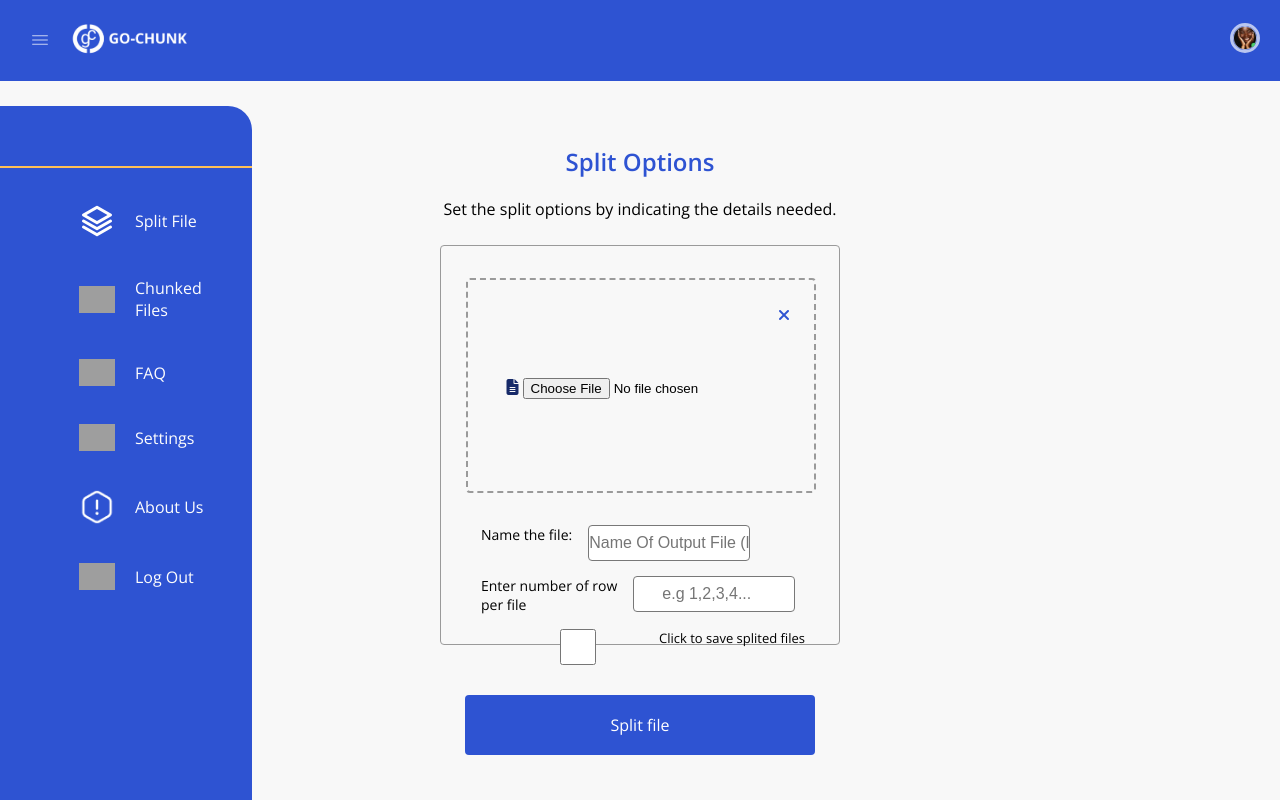
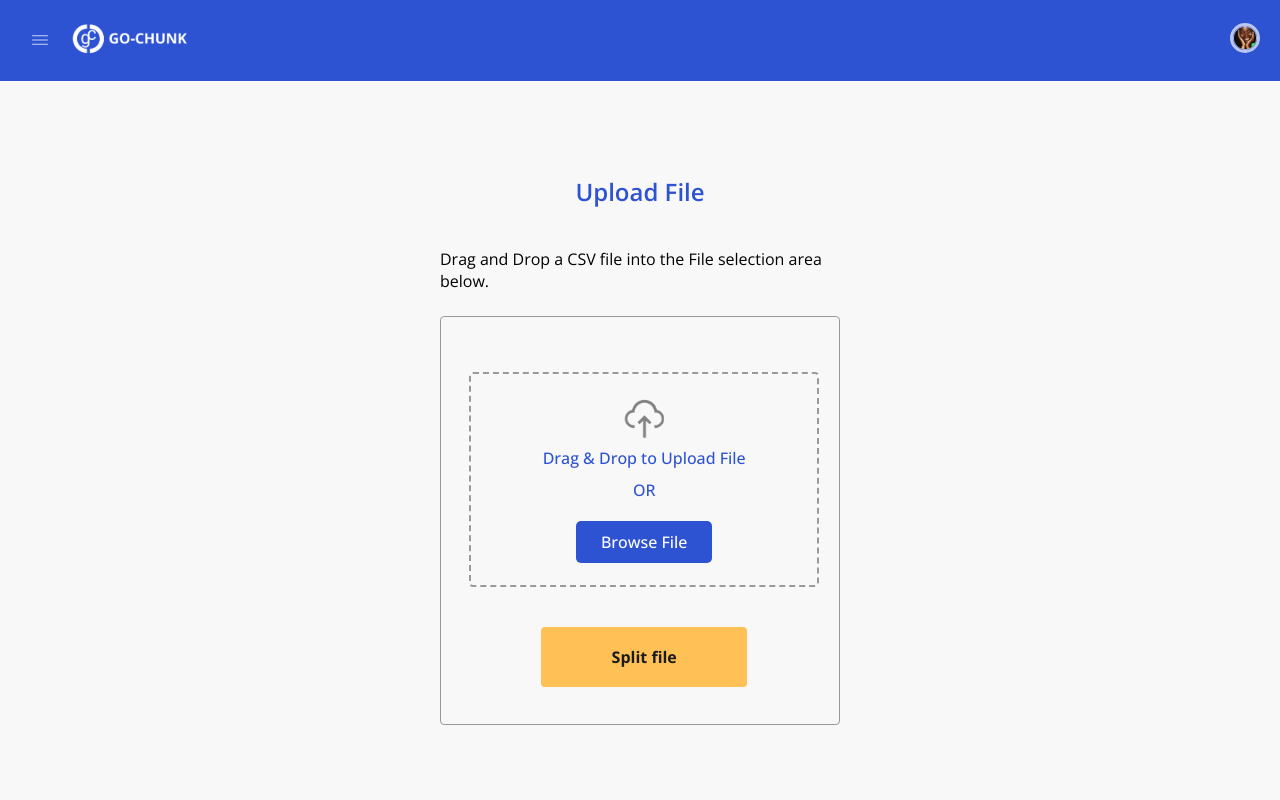
Before and after one commit to zuri-training/Chunk_file_team_48, a Django app: page /dashboard/ in a window 1280 px wide. Run offline with Django 4.2, Linux system fonts and the light colour scheme; a user stored in the database is signed in; some libraries are stand-ins or nearby versions; grey boxes are pictures that could not be loaded.

Commit message:
adjusting the dashboard test 24

```diff
--- a/base/templates/base/chunk_file.html
+++ b/base/templates/base/chunk_file.html
@@ -1,44 +1,93 @@
 {% extends "dashboard_main.html" %}
 {% load static %}
-<!-- ------Beginning of dashboard main content-------------- -->
 
 {% block content %}
 <div>
-    <form method="POST" class="signup--form" enctype="multipart/form-data">
-        {% csrf_token %}
-        <div class="dashboard--component-container">
-            <h1 class="dasboard-split-option">Split Options</h1>
-            <p class="dasboard-upload-file-description">Set the
-                split options by indicating the details needed.</p>
-            <div class="dashboard--component--container">
-                <label for="drop-zone__input">
-                    <div class="dasboard-upload-outline">
+        <!-- ------Beginning of Dashboard Upload file------ -->
+        <div class="visible" id="upload-option">
+            <div class="dashboard--component">
+                <div class="dashboard--component-housing">
+                    <div class="header-text">
+                        <h1>Upload File</h1>
+                        <p>Drag and Drop a CSV
+                            file into the File selection
+                            area
+                            below.
+                        </p>
+                    </div>
+                    <div class="dashboard--component--container">
 
-                        <div class="xmark"><i class="fa-solid fa-xmark"></i></div>
-                        <br>
-                        <i class="fa-solid fa-file-lines"></i>
-                        <!-- <p class="dashboard-upload-outline-text">Data_team48_zuri.csv</p> -->
-                        <input type="file" name="doc" id="drop-zone__input">
+                        <div class="drag-area" id="drag-area">
+                            <div class="icon"><img src="{%static 'images/carbon_cloud-upload.png'%}" alt=""
+                                    class="fas fa-cloud-upload-alt">
+                            </div>
+                            <div id="upload-area-text">
+                                <header>Drag & Drop to Upload File</header>
+                                <span>OR</span>
+                            </div>
+                            <button>Browse File</button>
+                            <input type="file" hidden>
+                        </div>
+                        <button type="click" id="next-page-btn" class="dashboard-btn">Split file</button>
                     </div>
-                </label>
-                <div class="split-number-input">
-                    <label>Name the file:</label>
-                    <input type="text" name="file_name"
-                        placeholder="Name Of Output File (leave blank to use default name)" />
+
                 </div>
 
-                <div class="split-number-input"> <label>Enter number of row<br>per file</label>
-                    <input required type="number" name="chunk_no" placeholder="e.g 1,2,3,4...">
-                </div>
-                <div class="split-number-input">
-                    <input type="checkbox" name="saved">
-                    <p>Click to save splited files</p>
-                </div>
+            </div>
+
+        </div>
 
 
+        <!-- ------End of Dashboard Upload file------ -->
+
+        <!-- -------Beginning of Dashboard Split Option-------    -->
+        <div class="non-visible" id="split-option">
+            <div class="dashboard--component ">
+                <div class="dashboard--component-housing">
+                    <div class="header-text">
+                        <h1>Split Option</h1>
+                        <p>Set the split options by indicating the details needed.
+                        </p>
+                    </div>
+
+                    <form method="POST" enctype="multipart/form-data">
+                        {% csrf_token %}
+                        <div class="dashboard--component--container-2">
+                            <div class="drag-area-2">
+                                <div class="icon">
+                                    <i class="fa-solid fa-xmark"></i>
+                                </div>
+                                <div class="drop-area-info">
+                                    <i class="fa-solid fa-file-lines"></i>
+                                    <header></header>
+                                    <span></span>
+                                </div>
+
+                                <input type="file" name="doc" hidden id="split-option-input">
+                            </div>
+
+                            <div class="split-number-input"> <label for="">Enter size per
+                                    file<p>(minimum of 2096mb)</p> </label>
+                                <input type="text" name="file_name" placeholder="Name Of Output File (leave blank to use default name)" />
+                            </div>
+                            <div class="split-number-input"> <label for="">Enter number of
+                                    rows per file</label>
+                                <input required type="number" name="chunk_no" placeholder="e.g 1,2,3,4...">
+                            </div>
+                            <div class="split-number-input">
+                                <input type="checkbox" name="saved">
+                                <p>Click to save splited files</p>
+                            </div>
+                        </div>
+                        <button type="submit" class="dashboard-btn">Split file</button>
+                    </form>
+
+                </div>
             </div>
-            <button type="submit" class="dashboard-btn">Split file</button> <br>
         </div>
-    </form>
+
+
+        <!-- -------End of Dashboard Split Option-------    -->
+
 </div>
 {% endblock content %}
--- a/base/templates/dashboard_main.html
+++ b/base/templates/dashboard_main.html
@@ -12,7 +12,7 @@
     <link rel="stylesheet" type="text/css" media="screen" href="{% static 'styles/globalstyle.css' %}">
 
     <link rel="stylesheet" href="{% static 'styles/dashboard.css' %}" />
-    <link rel="stylesheet" href="{% static 'styles/dashboard-split-option.css' %}" />
+    <link rel="stylesheet" href="{% static 'styles/dashboard-split.css' %}" />
     <link rel="stylesheet" href="{% static 'styles/dashboard-saved-files.css' %}">
     <script src="https://kit.fontawesome.com/0fb08dbc74.js" crossorigin="anonymous"></script>
 </head>
@@ -23,7 +23,7 @@
         {% include 'dashboard_nav.html' %}
 
         {% if messages %}
-        <ul class="messages">
+        <ul class="messages absolute">
             {% for message in messages %}
             <div class="container-fluid p-0">
                 <div class="alert show {{ message.tags }} alert-dismissible" role="alert">
@@ -64,12 +64,20 @@
 <style>
     .alert {
         color: white;
+        min-width: 300px;
         max-width: 400px;
         margin: auto;
         padding: 1rem 1rem;
         border-radius: .84rem;
         margin-top: .8rem;
     }
+
+    .absolute{
+    position: absolute;
+    left: 50%;
+    transform: translate(-50%, 50%);
+    z-index: 999;
+  }
 
     .alert-danger {
         background-color: rgb(230, 105, 105);
--- a/base/views.py
+++ b/base/views.py
@@ -1,3 +1,4 @@
+from datetime import datetime
 from pickle import FALSE
 from django.utils.datastructures import MultiValueDictKeyError
 from django.shortcuts import render, redirect
@@ -18,12 +19,12 @@ from .models import ChunkedFile
 dir_path = os.path.dirname(os.path.realpath('go_chunk'))
 folder_path = os.path.join(dir_path,'media')
 temp_folder_path = os.path.join(dir_path,'temp')
-# date = datetime.now().strftime("%Y_%m_%d,%I-%M-%S,%p")
+date = datetime.now().strftime("%M-%S")
 print(folder_path)
 def storingFile(saved, user, ouput_name, file, chunk_size,batch_no):
                 if saved == 'on':
-                    db_file_path = f'media/{user}-{ouput_name}.zip'
-                    zip_file_path = f'media/{user}-{ouput_name}.zip'
+                    db_file_path = f'media/{user}-{ouput_name}-{date}.zip'
+                    zip_file_path = f'media/{user}-{ouput_name}-{date}.zip'
                     for chunk in pd.read_csv(file, chunksize=chunk_size, encoding='Windows-1252'):
                         with ZipFile(zip_file_path, 'a') as zip_file:
                             file_name = f"{ouput_name}-" + str(batch_no) + ".csv"
@@ -34,8 +35,8 @@ def storingFile(saved, user, ouput_name, file, chunk_size,batch_no):
                     csv_obj.save()
 
                 if saved == False:
-                    temp_zip_file_path = f'temp/{user}-{ouput_name}.zip'
-                    temp_db_file_path = f'temp/{user}-{ouput_name}.zip'
+                    temp_zip_file_path = f'temp/{user}-{ouput_name}-{date}.zip'
+                    temp_db_file_path = f'temp/{user}-{ouput_name}-{date}.zip'
                     for chunk in pd.read_csv(file, chunksize=chunk_size, encoding='Windows-1252'):
                         with ZipFile(temp_zip_file_path, 'a') as zip_file:
                             file_name = f"{ouput_name}-" + str(batch_no) + ".csv"
@@ -141,6 +142,9 @@ def chunk_file(request):
         file = request.FILES.get('doc')
         ouput_name = request.POST['file_name']
         chunk_size = request.POST['chunk_no']
+        print(file)
+        print(ouput_name)
+        print(chunk_size)
         user = request.user
         if chunk_size == '' or file == None:
             messages.error(request, 'fields cannot be blank!')
--- a/static/js/dashboard.js
+++ b/static/js/dashboard.js
@@ -1,17 +1,119 @@
-const toggleBtn = document.querySelector('.dashboard--nav--toggle--icon');
-const linkDescription = document.querySelectorAll('.dashboard--sidebar--links--desc')
-const linksBar = document.querySelector('.dashboard--sidebar--links');
-const sidebar = document.querySelector('.dashboard--sidebar')
+const toggleBtn = document.querySelector(".dashboard--nav--toggle--icon");
+const linkDescription = document.querySelectorAll(
+  ".dashboard--sidebar--links--desc"
+);
+const linksBar = document.querySelector(".dashboard--sidebar--links");
+const sidebar = document.querySelector(".dashboard--sidebar");
 
+if (window.innerWidth < 1439) {
+  sidebar.classList.add("hide");
+}
 
-toggleBtn.addEventListener('click', function(){
-    for (let i = 0; i < linkDescription.length; i++) {
-        linkDescription[i].classList.toggle('show');
-        linkDescription[i].classList.toggle('hide');
-    }
-    linksBar.classList.toggle('.collapse');
+toggleBtn.addEventListener("click", function () {
+  for (let i = 0; i < linkDescription.length; i++) {
+    linkDescription[i].classList.toggle("show");
+    linkDescription[i].classList.toggle("hide");
+  }
+  linksBar.classList.toggle(".collapse");
+  sidebar.classList.toggle("hide");
+});
 
-    if (window.innerWidth < 1439) {
-        sidebar.classList.toggle('hide')
-    }
-})
+const dashboardLinks = document.querySelectorAll(".dashboard--sidebar--links");
+dashboardLinks.forEach(function (link) {
+  if (link.href == window.location.href) {
+    link.style.backgroundColor = "#ffc056";
+    link.children[1].style.color = "#0B0B0B";
+  }
+});
+
+//Drag and Drop component
+
+//selecting all required elements
+const dropArea = document.querySelector("#drag-area"),
+  dropArea2 = document.querySelector(".drop-area-info"),
+  dragText = dropArea.querySelector("header"),
+  button = dropArea.querySelector("button"),
+  buttonNextPage = document.querySelector("#next-page-btn"),
+  input = dropArea.querySelector("input"),
+  uploadComponent = document.querySelector("#upload-option"),
+  splitComponent = document.querySelector("#split-option"),
+  uploadText = document.querySelector("#upload-area-text"),
+  splitInput = document.querySelector("#split-option-input"),
+  cancel = document.querySelector(".fa-xmark");
+
+let file; //this is a global variable and we'll use it inside multiple functions
+button.onclick = () => {
+  //if user click on the button then the input also clicked
+  splitInput.click();
+};
+if (buttonNextPage) {
+  buttonNextPage.addEventListener("click", () => {
+    uploadComponent.classList.remove("visible");
+    uploadComponent.classList.add("non-visible");
+    splitComponent.classList.remove("non-visible");
+    splitComponent.classList.add("visible");
+  });
+}
+
+splitInput.addEventListener("change", function () {
+  file = this.files[0];
+  console.log(this.files[1]);
+  dropArea.classList.add("active");
+  showFile();
+});
+
+//If user Drag File Over DropArea
+dropArea.addEventListener("dragover", (event) => {
+  event.preventDefault(); //preventing from default behaviour
+  dropArea.classList.add("active");
+  dragText.textContent = "Release to Upload File";
+});
+
+//If user leave dragged File from DropArea
+dropArea.addEventListener("dragleave", () => {
+  dropArea.classList.remove("active");
+  dragText.textContent = "Drag & Drop to Upload File";
+});
+
+//If user drop File on DropArea
+dropArea.addEventListener("drop", (event) => {
+  event.preventDefault(); //preventing from default behaviour
+  //getting user select file and [0] this means if user select multiple files then we'll select only the first one
+  file = event.dataTransfer.files[0];
+
+  // Get file and put in split input file
+  let list = new DataTransfer();
+  let splitFile = new File([file], file.name);
+  list.items.add(splitFile);
+  let myFileList = list.files;
+  splitInput.files = myFileList;
+
+  showFile(); //calling function
+});
+
+function showFile() {
+  let fileType = file.type; //getting selected file type"
+  let validExtensions = ["text/csv", "text/json"]; //adding some valid image extensions in array
+  if (validExtensions.includes(fileType)) {
+    let name = file.name;
+    uploadText.innerHTML = name;
+    dropArea2.innerHTML = name;
+  } else {
+    alert("This is not a CSV/JSON file!");
+    dropArea.classList.remove("active");
+    dragText.textContent = "Drag & Drop to Upload File";
+  }
+}
+
+if (cancel) {
+  cancel.addEventListener("click", () => {
+    uploadComponent.classList.remove("non-visible");
+    uploadComponent.classList.add("visible");
+    splitComponent.classList.remove("visible");
+    splitComponent.classList.add("non-visible");
+    file = "";
+    uploadText.innerHTML =
+      "<header>Drag & Drop to Upload File</header><span>OR</span>";
+    dropArea.classList.remove("active");
+  });
+}
--- a/static/styles/dashboard-split-option.css
+++ b/static/styles/dashboard-split-option.css
@@ -25,7 +25,7 @@
 /* ------Major container------ */
 .dashboard--component--container {
   width: 400px;
-  height: 400px;
+  padding: .8rem;
   border: 1px solid #9a9a9a;
   border-radius: 4px;
   margin: 25px 0 25px;
@@ -73,7 +73,7 @@
 .split-number-input {
   display: flex;
   font-size: 14px;
-  align-content: center;
+  align-items: center;
   vertical-align: middle;
   margin-left: 40px;
   margin-bottom: 15px;
--- a/static/styles/dashboard-split.css
+++ b/static/styles/dashboard-split.css
@@ -1,9 +1,22 @@
 /* ------Major container------ */
+.dashboard--component-housing {
+  width: 400px;
+  height: auto;
+  display: flex;
+  flex-direction: column;
+  margin-top: 100px;
+}
+
 .dashboard--component {
-  width: 620px;
+  /* width: 620px;
   margin-top: 200px;
   margin-left: 456px;
-  margin-bottom: 42px;
+  margin-bottom: 42px; */
+  display: flex;
+  align-items: center;
+  justify-content: center;
+  min-height: 100vh;
+  flex-direction: column;
 }
 
 /* ===================
@@ -12,8 +25,8 @@ MEDIA Query
 @media screen and (max-width: 1024px) {
   .dashboard--component {
     width: 100%;
-    padding: 0 5%;
-    margin-top: 150px;
+    /* padding: 0 5%; */
+    margin-top: 30px;
     margin-left: 0;
     align-items: center;
     text-align: center;
@@ -26,16 +39,14 @@ MEDIA Query
   font-size: 24px;
   font-weight: 600;
   color: var(--bg-color);
+  text-align: center;
   margin-top: 0;
-  padding-left: 241px;
   margin-bottom: 40px;
 }
 
 .header-text p {
   font-size: 16px;
   font-weight: 400;
-  padding-left: 114px;
-  padding-right: 113px;
   margin-bottom: 24px;
 }
 
@@ -65,22 +76,43 @@ MEDIA Query
 
 .dashboard--component--container {
   width: 400px;
-  height: 400px;
   border: 1px solid #9a9a9a;
   border-radius: 4px;
-  margin-left: 114px;
+  padding: 0.2rem;
 }
+
+.dashboard--component--container-2 {
+  width: 400px;
+  border: 1px solid #9a9a9a;
+  border-radius: 4px;
+  padding: 1.5rem;
+}
+
 
 /* ===================
 MEDIA Query
 ================== */
 @media screen and (max-width: 1024px) {
+  .dashboard--component-housing {
+    width: 100%;
+    padding: 1.5rem;
+    margin-top: 70px;
+  }.dashboard--component-housing button{
+    margin-top: 25px;
+    width: 206px;
+  }
   .dashboard--component--container {
     /* width: 212px;
     height: 212px; */
     width: 100%;
     margin: auto;
     padding: 45px 5%;
+    align-self: center;
+  }
+  .dashboard--component--container-2 {
+    width: 100%;
+    margin: auto;
+    padding: 35px 7%;
     align-self: center;
   }
 }
@@ -153,6 +185,7 @@ MEDIA Query
 
 /* -----Button------ */
 .dashboard-btn {
+  font-family: var(--ff);
   width: 206px;
   height: 60px;
   background-color: #ffc056;
@@ -215,7 +248,7 @@ MEDIA Query
 }
 
 .drop-zone__thumb input {
-  color: blue;
+  color: var(--bg-color);
 }
 
 /* .drop-zone__thumb::after {
@@ -228,3 +261,184 @@ MEDIA Query
   text-align: center;
   display: none;
 } */
+
+/* ======Drag and Drop Area ====== */
+.drag-area {
+  border: dashed 2px #9a9a9a;
+  height: 215px;
+  width: 350px;
+  border-radius: 4px;
+  display: flex;
+  align-items: center;
+  justify-content: center;
+  flex-direction: column;
+  margin: 52px 25px 0 25px;
+}
+
+
+
+@media screen and (max-width: 1024px) {
+  .drag-area {
+    width: 100%;
+    margin: 0 0 35px 0;
+    padding-top: 20px;
+  }.drag-area-2{
+    margin: 0;
+  }
+}
+
+.drag-area.active {
+  border: 2px solid #2e53d2;
+}
+.drag-area .icon {
+  width: 40px;
+
+}
+
+/* .drag-area-2{
+  background-color:red;
+} */
+
+.drag-area-2 .icon{
+  position: relative;
+  bottom: 70px;
+  left:140px;
+
+}
+
+@media  screen and (max-width:1024px){
+  .drag-area-2 .icon{
+  bottom: 30%;
+  left:40%;
+  }
+  .drag-area-2{
+    width: 100%;
+  }
+}
+
+
+.drag-area-2 .fa-xmark{
+color: #2e53d2;
+
+}
+
+.drag-area header {
+  font-size: 16px;
+  font-weight: 500;
+  color: #2e53d2;
+
+}
+
+.drag-area-2 header{
+  margin-bottom:16px;
+}
+
+.drag-area span {
+  font-size: 16px;
+  font-weight: 500;
+  color: #2e53d2;
+  margin: 10px 0 15px 0;
+}
+.drag-area button {
+  padding: 10px 25px;
+  font-size: 16px;
+  font-weight: 500;
+  border: none;
+  outline: none;
+  background: #2e53d2;
+  color: #fff;
+  border-radius: 5px;
+  margin-top: 5px;
+  cursor: pointer;
+}
+.drag-area img {
+  height: 100%;
+  width: 100%;
+  object-fit: cover;
+  border-radius: 5px;
+}
+
+.active {
+  background-color: #e7e7e7;
+  border-radius: 4px;
+}
+
+.drag-area-2 {
+  border: dashed 2px #9a9a9a;
+  height: 215px;
+  border-radius: 4px;
+  display: flex;
+  align-items: center;
+  justify-content: center;
+  flex-direction: column;
+  margin-bottom: 45px;
+
+}
+
+.split-number-input {
+  display: flex;
+  font-size: 14px;
+  align-content: center;
+  vertical-align: middle;
+  padding: 10px;
+  margin-bottom: 15px;
+}
+
+.split-number-input p {
+  font-size: 13px;
+}
+.split-number-input > input {
+  width: 162px;
+  height: 36px;
+  margin-left: 16px;
+  justify-content: center;
+  align-content: center;
+  vertical-align: middle;
+  font-size: 16px;
+  text-align: center;
+  border: 1px solid #787878;
+  border-radius: 4px;
+}
+
+.split-number-input > input:focus {
+  outline: 1px solid #2e53d2;
+}
+
+@media screen and (max-width:1024px) {
+  .split-number-input{
+    display: flex;
+    flex-direction: column;
+    text-align:center;
+  }.split-number-input > input {
+    margin: 0;
+    width:215px;
+    text-align: center;
+    align-self: center;
+  }.split-number-input p, label{
+    margin-bottom: 5px;
+  }
+
+}
+
+
+.visible {
+  display: block;
+}
+
+.non-visible {
+  display: none;
+}
+
+#upload-area-text{
+  display:flex;
+  flex-direction: column;
+  align-items: center;
+  margin-top:5px;
+}
+
+#cancel{
+  width:24px;
+  color: #2e53d2;
+  cursor: pointer;
+
+}
```
Also changed, not shown: db.sqlite3.
